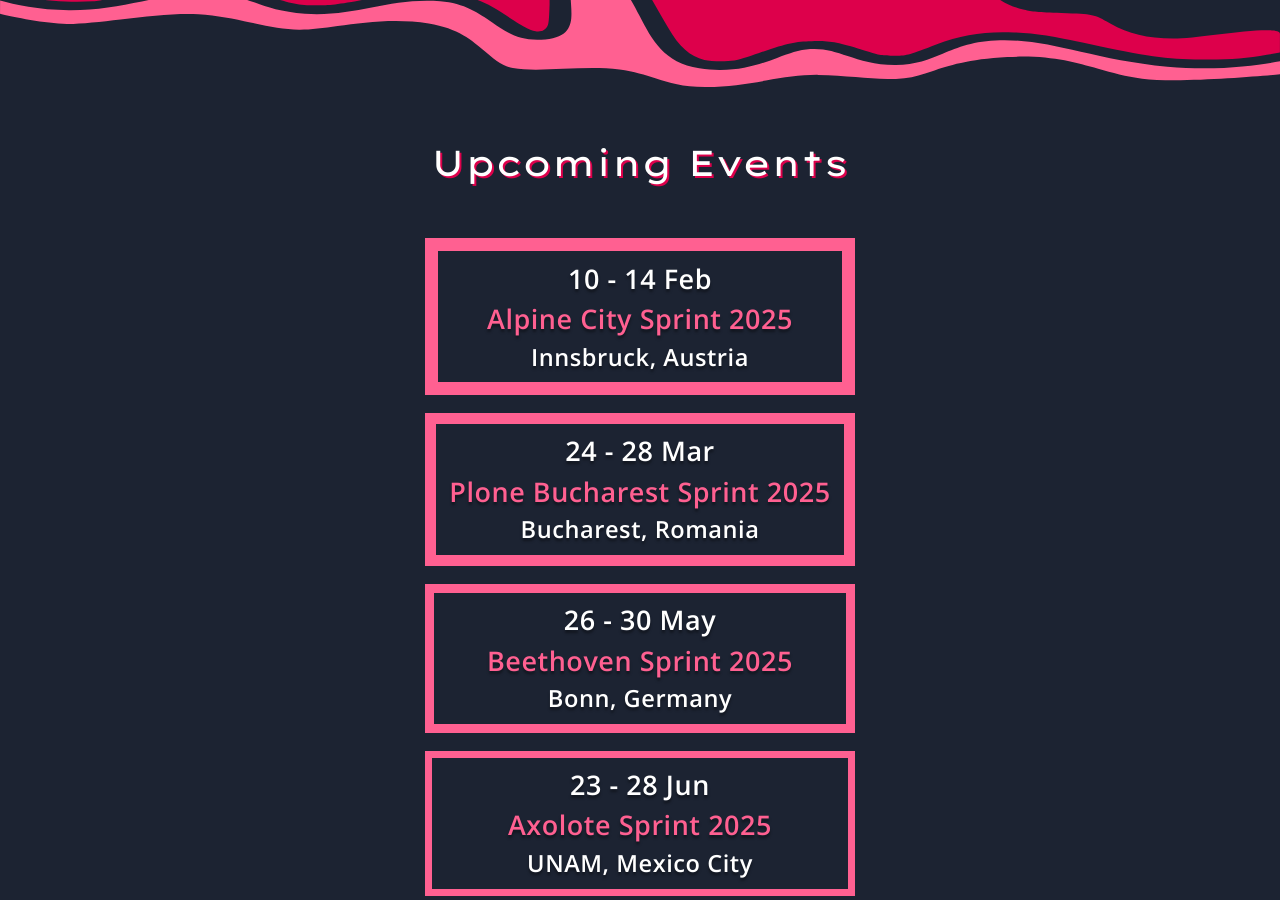
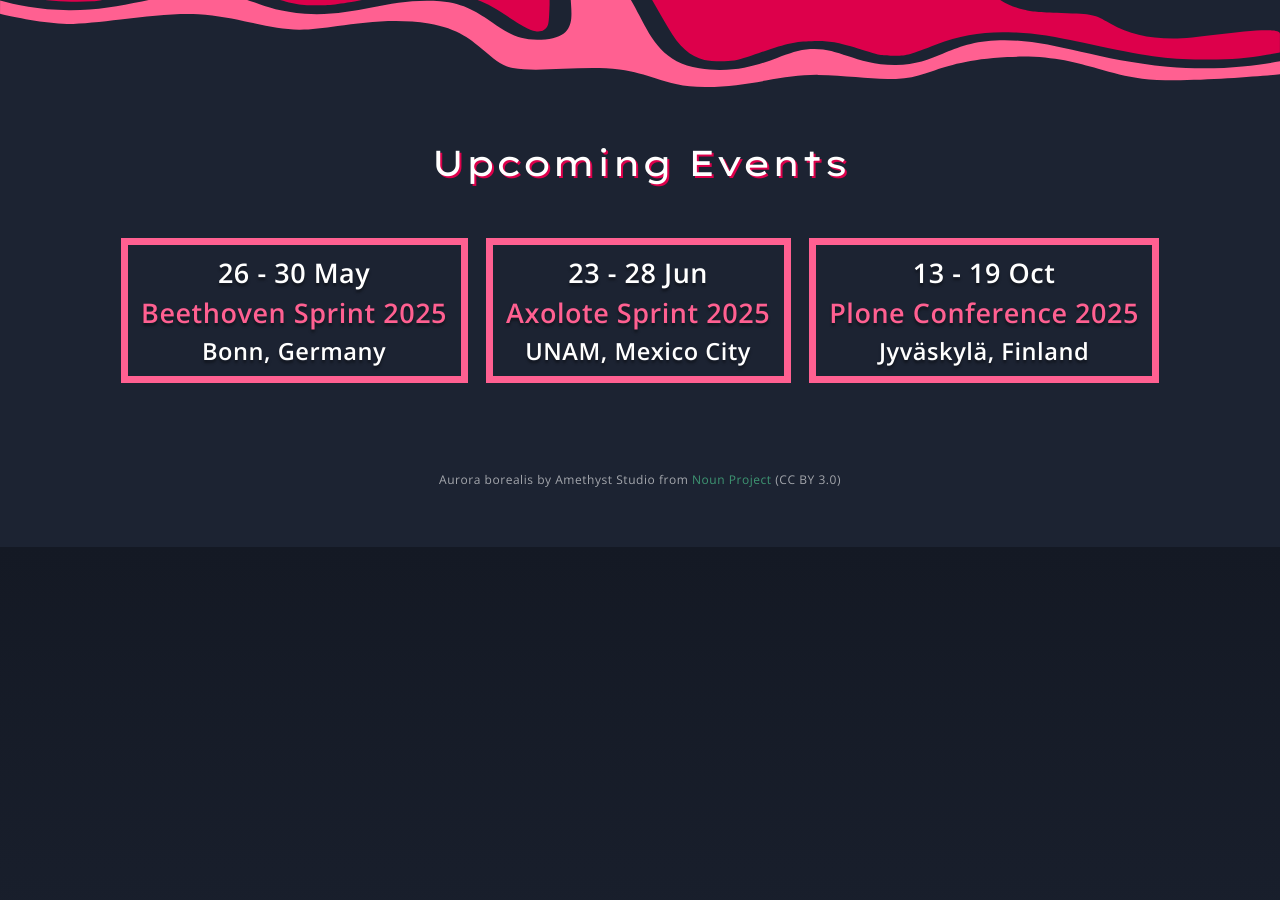
Before and after one commit to eaudeweb/eaudeweb.github.com, a Jekyll site: the page built from plone-bucharest-sprint-2025.html, in a window 1280 px wide and 900 px high, scrolled down 2689 px. Built offline with Jekyll 4.4.1, drawn with Linux system fonts in a browser that asks for light colours; after the commit the page ends 3236 px from its top, so only the background shows below that.

Commit message:
v4.4 update upcoming events, add back to the website link

```diff
--- a/_layouts/plone.html
+++ b/_layouts/plone.html
@@ -45,6 +45,7 @@
   </head>
   <body>
     <span id="warning-container"><i data-reactroot=""></i></span>
+    <a href="/#plone" class="back-to-edw"><small>Back to the website</small></a>
     <div class="header position-relative" id="header">
       <div class="header-logo mt-auto">
         <div class="container">
@@ -225,8 +226,8 @@
       <div class="container">
         <section id="upcoming" class="d-flex flex-column align-items-center">
           <h2>Upcoming Events</h2>
-          <ul class="list-unstyled d-flex flex-column gap-3 mt-3">
-            <li>
+          <ul class="list-unstyled d-flex gap-3 mt-3">
+            <!-- <li>
               <a
                 target="_blank"
                 class="btn btn-outline btn-block d-flex flex-column text-center fs-4 border-13 icon icon-questionmark"
@@ -236,8 +237,8 @@
                 <strong class="name">Alpine City Sprint 2025</strong
                 ><small>Innsbruck, Austria</small></a
               >
-            </li>
-            <li>
+            </li> -->
+            <!-- <li>
               <a
                 class="btn btn-outline btn-block d-flex flex-column text-center fs-4 border-11 icon icon-yes"
                 href="/plone-bucharest-sprint-2025"
@@ -246,10 +247,10 @@
                 <strong class="name">Plone Bucharest Sprint 2025</strong>
                 <small>Bucharest, Romania</small></a
               >
-            </li>
+            </li> -->
             <li>
               <a
-                class="btn btn-outline btn-block d-flex flex-column text-center fs-4 border-9 icon icon-yes"
+                class="btn btn-outline border-7 btn-block d-flex flex-column text-center fs-4 icon icon-yes"
                 href="https://kitconcept.com/en/plone-beethoven-sprint-bonn-2025"
               >
                 <time class="date">26 - 30 May</time>
@@ -260,7 +261,7 @@
             <li>
               <a
                 target="_blank"
-                class="btn btn-outline btn-block d-flex flex-column text-center fs-4 border-7 icon icon-no"
+                class="btn btn-outline border-7 btn-block d-flex flex-column text-center fs-4 icon icon-no"
                 href="https://plone.org/news-and-events/events/sprints/mexico-sprint-2025"
               >
                 <time class="date">23 - 28 Jun</time>
@@ -271,7 +272,7 @@
             <li>
               <a
                 target="_blank"
-                class="btn btn-outline btn-block d-flex flex-column text-center fs-4 border-5 icon icon-yes"
+                class="btn btn-outline border-7 btn-block d-flex flex-column text-center fs-4 icon icon-yes"
                 href="https://plone.org/news-and-events/events/plone-conferences/plone-conference-2025"
               >
                 <time class="date">13 - 19 Oct</time>
@@ -279,7 +280,7 @@
                 <small>Jyväskylä, Finland</small></a
               >
             </li>
-            <li>
+            <!-- <li>
               <span
                 class="btn btn-outline btn-block d-flex flex-column text-center fs-4 border-3 w-75 m-auto cursor-default"
               >
@@ -290,7 +291,7 @@
                 class="btn btn-outline btn-block d-flex flex-column text-center fs-4 border-1 w-50 m-auto cursor-default"
               >
               </span>
-            </li>
+            </li> -->
           </ul>
         </section>
       </div>
```
